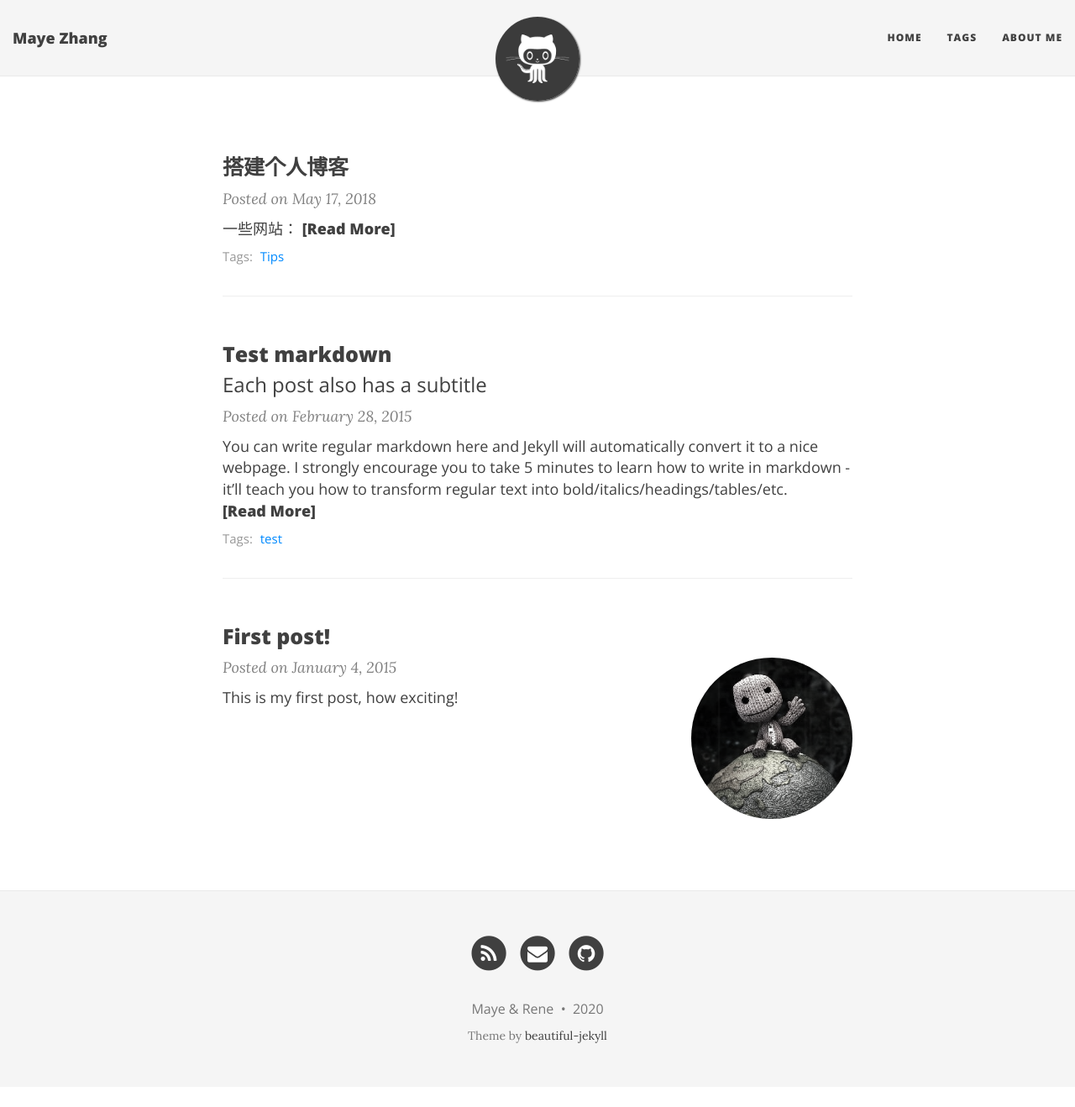
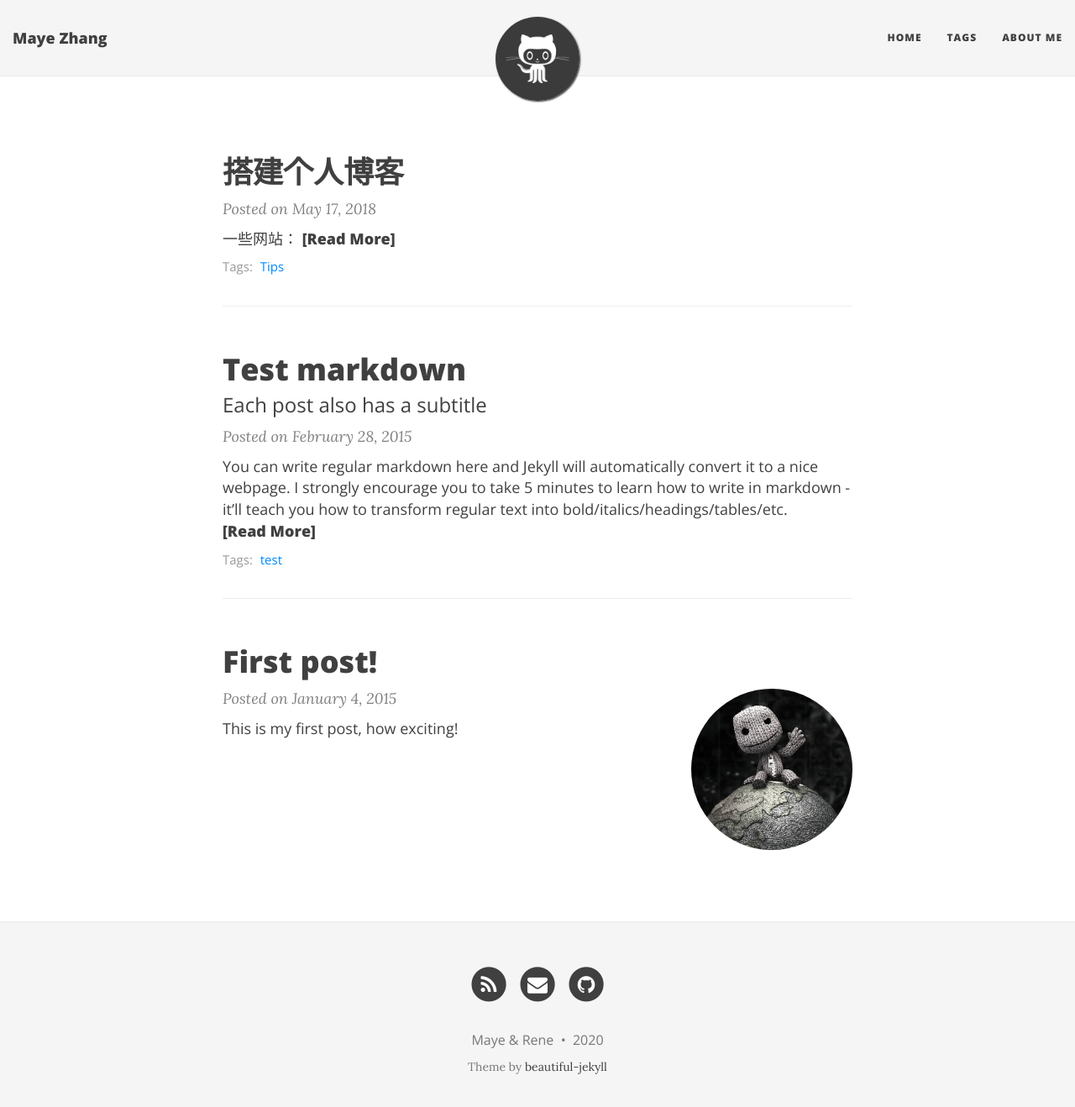
Before and after one commit to MayeZhang/MayeZhang.github.io, a Jekyll site: the page built from index.html, in a window 1280 px wide and 1331 px high. Shown: the top 1318 px of the window at 84% size. Built offline with Jekyll 4.4.1, drawn with Linux system fonts in a browser that asks for light colours; nearby versions of some CDN libraries; the list of posts is cut into pages by our own code.

Commit message:
Update main.css

```diff
--- a/css/main.css
+++ b/css/main.css
@@ -381,7 +381,7 @@ footer .theme-by {
 
 @media only screen and (min-width: 768px) {
   .post-preview .post-title {
-    font-size: 25px;
+    font-size: 36px;
   }
 }
 
```
